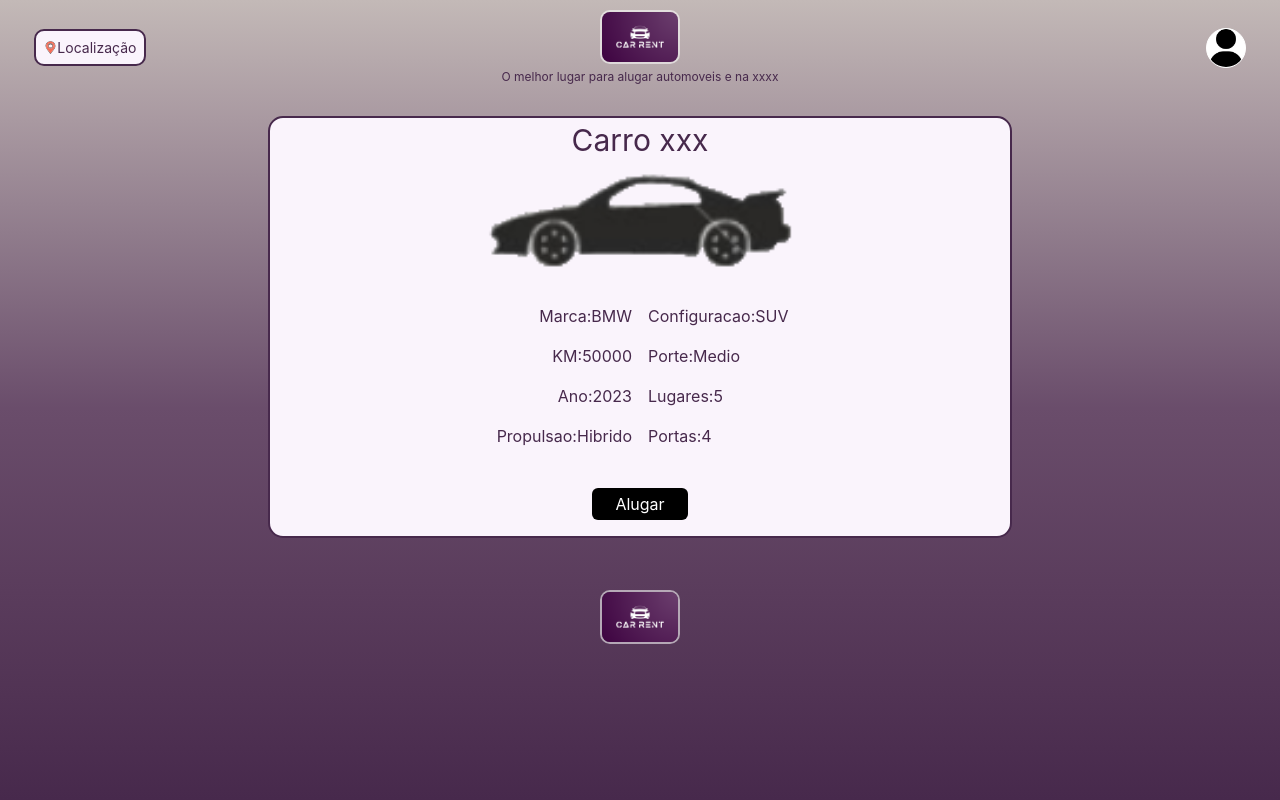
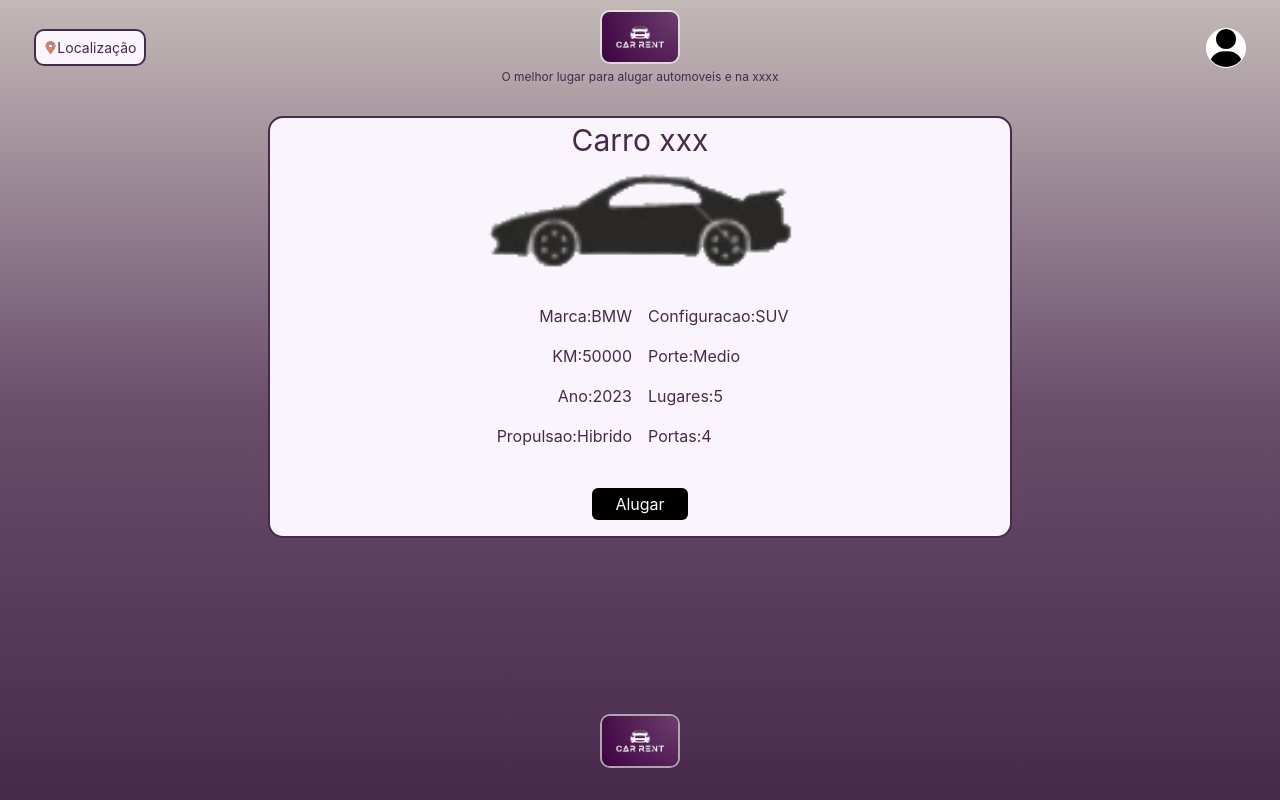
Before and after one commit to BrMD/rentcars, a React (Vite) app: page /showCar in a window 1280 px wide. Built offline with nearby package versions, Linux system fonts and the light colour scheme.

Commit message:
working with grid

```diff
--- a/src/footer/Footer.css
+++ b/src/footer/Footer.css
@@ -1,5 +1,6 @@
 .footer {
-  height: 10%;
+  grid-row-start: 3; /* Ocupa a terceira linha */
+  grid-row-end: 4; /* Termina na quarta linha (final) */
   display: flex;
   margin: 2em;
   background-color: inherit;
--- a/src/index.css
+++ b/src/index.css
@@ -7,7 +7,9 @@ body {
   margin: 0;
   padding: 0;
 }
-html {
+
+:root {
+  font-family: Inter, system-ui, Avenir, Helvetica, Arial, sans-serif;
   background: linear-gradient(
     180deg,
     rgba(195, 185, 183, 1) 0%,
@@ -18,13 +20,6 @@ html {
     rgba(81, 51, 84, 1) 87%,
     rgba(71, 41, 76, 1) 100%
   );
-}
-:root {
-  display: flex;
-  flex-direction: column;
-  height: 100vh;
-  font-family: Inter, system-ui, Avenir, Helvetica, Arial, sans-serif;
-
   font-weight: 400;
   --color--purple: #47294c;
   --color--black: #010101;
--- a/src/showCar/ShowCar.css
+++ b/src/showCar/ShowCar.css
@@ -1,3 +1,8 @@
+.container {
+  display: grid;
+  grid-template-rows: auto 1fr auto; /* Cria três linhas: header, conteúdo flexível e footer */
+  min-height: 100vh; /* Garante que o container tenha pelo menos a altura da janela de visualização */
+}
 .carShow {
   display: flex;
   flex-direction: column;
--- a/src/showCar/ShowCar.tsx
+++ b/src/showCar/ShowCar.tsx
@@ -16,7 +16,7 @@ const ShowCar = () => {
   const onClose = () => setOpen(false);
 
   return (
-    <div>
+    <div className="container">
       <Header />
       <div className="carShow flex-1">
         <div className="carDetails">
```
